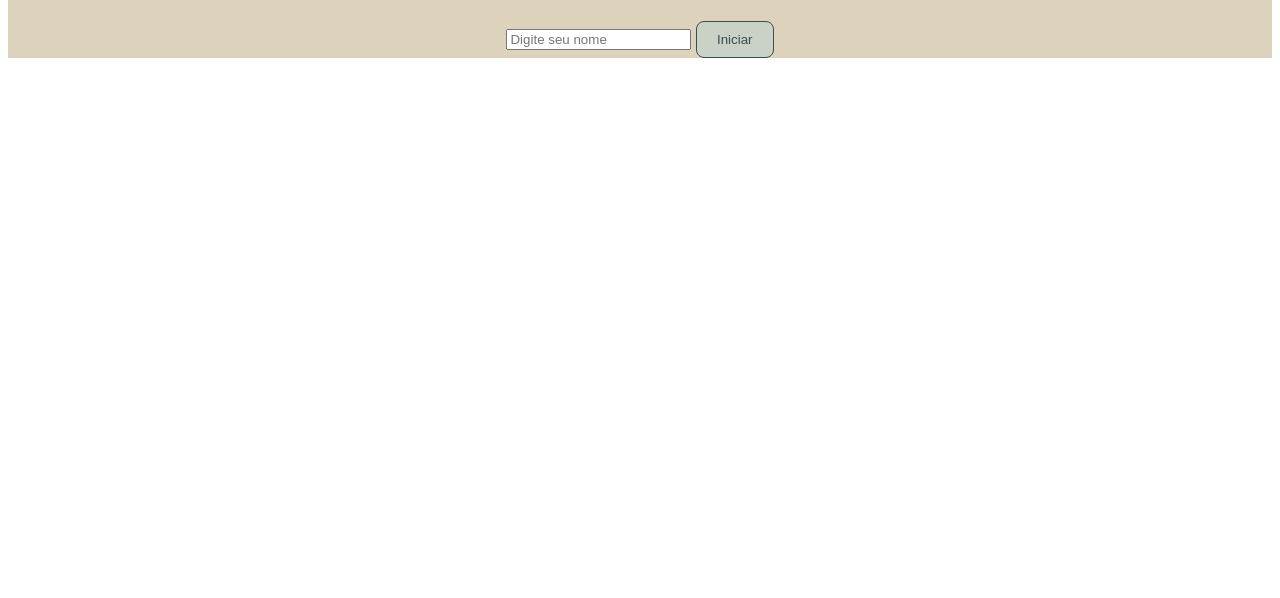
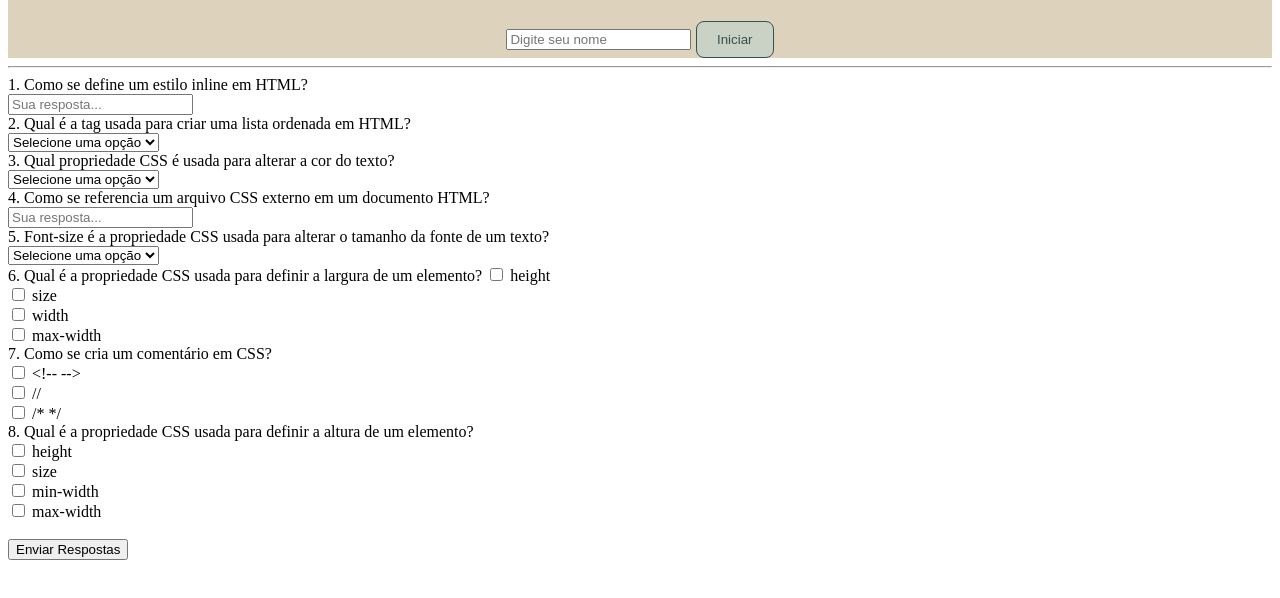
Before and after one commit to CherylHenkels/Exercices-M2S1, a plain HTML site: page index.html in a window 1280 px wide. Shown: the part 130-728 px from the top of the page. Drawn offline with Linux system fonts and the light colour scheme.

Commit message:
[M2S01] Ex4 - Treinando HTML (LabQuiz)

```diff
--- a/index.html
+++ b/index.html
@@ -11,12 +11,104 @@
         <h1 class="title">LabQuiz</h1>
         <p class="description">Vamos testar nossos conhecimentos sobre html e css?</p>
         <form>
-            <label for="nome">
+            <label for="nome"></label>
                 <input type="text" id="nome" name="nome" placeholder="Digite seu nome"/>
                 <button class="iniciar" type="submit">Iniciar</button>
-            </label>
         </form>
     </header>
 
+    <hr class="separator"> <!-- Linha de separação -->
+
+ <main>
+    <form>
+            <!-- Pergunta 1 -->
+        <div class="pergunta">
+            <label for="resposta1">1. Como se define um estilo inline em HTML?</label> <br>
+            <input type="text" name="resposta1" id="resposta1" placeholder="Sua resposta...">
+        </div>
+
+            <!-- Pergunta 2 -->
+            <div class="pergunta">
+                <label for="resposta2">2. Qual é a tag usada para criar uma lista ordenada em HTML?</label> <br>
+                <select name="resposta2" id="resposta2">
+                    <option value="">Selecione uma opção</option>
+                    <option value="ol">ol</option>
+                    <option value="ul">ul</option>
+                    <option value="li">li</option>
+                    <option value="order-list">order-list</option>
+                </select>
+            </div>
+
+            <!-- Pergunta 3 -->
+            <div class="pergunta">
+                <label for="resposta3">3. Qual propriedade CSS é usada para alterar a cor do texto?</label> <br>
+                <select name="resposta3" id="resposta3">
+                    <option value="">Selecione uma opção</option>
+                    <option value="font-color">font-color</option>
+                    <option value="color">color</option>
+                    <option value="background-color">background-color</option>
+                    <option value="text-color">text-color</option>
+                </select>
+            </div>
+
+            <!-- Pergunta 4 -->
+            <div class="pergunta">
+                <label for="resposta4">4. Como se referencia um arquivo CSS externo em um documento HTML?</label> <br>
+                <input type="text" name="resposta4" id="resposta4" placeholder="Sua resposta...">
+            </div>
+
+            <!-- Pergunta 5 -->
+            <div class="pergunta">
+                <label for="resposta5">5. Font-size é a propriedade CSS usada para alterar o tamanho da fonte de um texto?</label> <br>
+                <select name="resposta5" id="resposta5">
+                    <option value="">Selecione uma opção</option>
+                    <option value="sim">sim</option>
+                    <option value="nao">não</option>
+                </select>
+            </div>
+
+      <!-- Pergunta 6 -->
+      <div class="pergunta">
+        <label>6. Qual é a propriedade CSS usada para definir a largura de um elemento?</label>
+        <input type="checkbox" name="resposta6" value="height">
+        <label for="resposta6">height</label><br>
+        <input type="checkbox" name="resposta6" value="size">
+        <label for="resposta6">size</label><br>
+        <input type="checkbox" name="resposta6" value="width">
+        <label for="resposta6">width</label><br>
+        <input type="checkbox" name="resposta6" value="max-width">
+        <label for="resposta6">max-width</label><br>
+    </div>
+
+          <!-- Pergunta 7 -->
+          <div class="pergunta">
+            <label>7. Como se cria um comentário em CSS?</label> <br>
+            <input type="checkbox" name="resposta7" value="height">
+            <label for="resposta7">&lt;!-- --&gt;</label><br>
+            <input type="checkbox" name="resposta7" value="size">
+            <label for="resposta7">//</label><br>
+            <input type="checkbox" name="resposta7" value="width">
+            <label for="resposta7">/* */</label><br>
+        </div>
+
+       <!-- Pergunta 8 -->
+       <div class="pergunta">
+        <label>8. Qual é a propriedade CSS usada para definir a altura de um elemento?</label> <br>
+        <input type="checkbox" name="resposta8" value="height">
+        <label for="resposta8">height</label><br>
+        <input type="checkbox" name="resposta8" value="size">
+        <label for="resposta8">size</label><br>
+        <input type="checkbox" name="resposta8" value="width">
+        <label for="resposta8">min-width</label><br>
+        <input type="checkbox" name="resposta8" value="max-width">
+        <label for="resposta8">max-width</label><br>
+    </div>
+
+        <br>
+         <!-- Botão de enviar -->
+        <button type="submit">Enviar Respostas</button>
+    </form>
+ </main>
+
 </body>
 </html>
```
